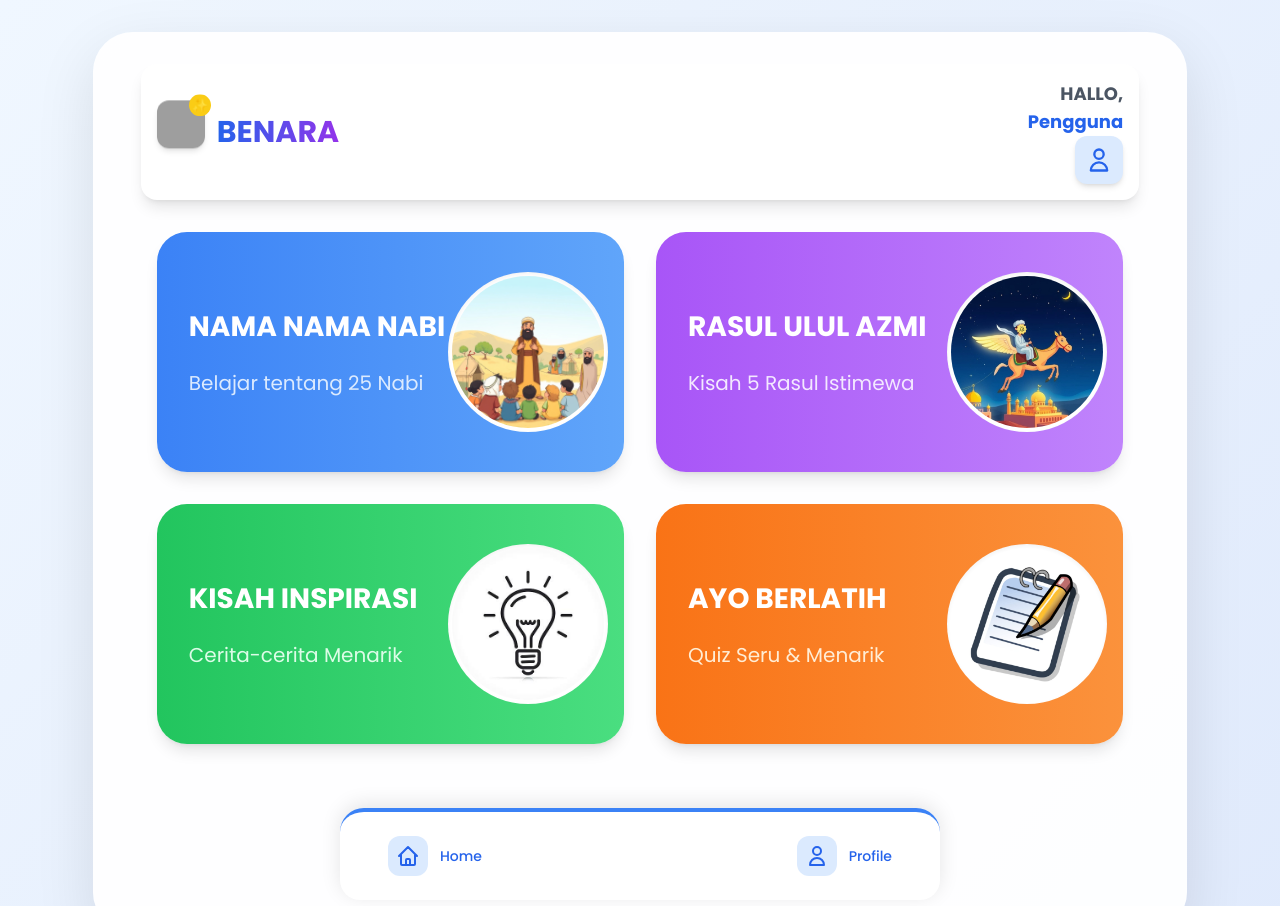
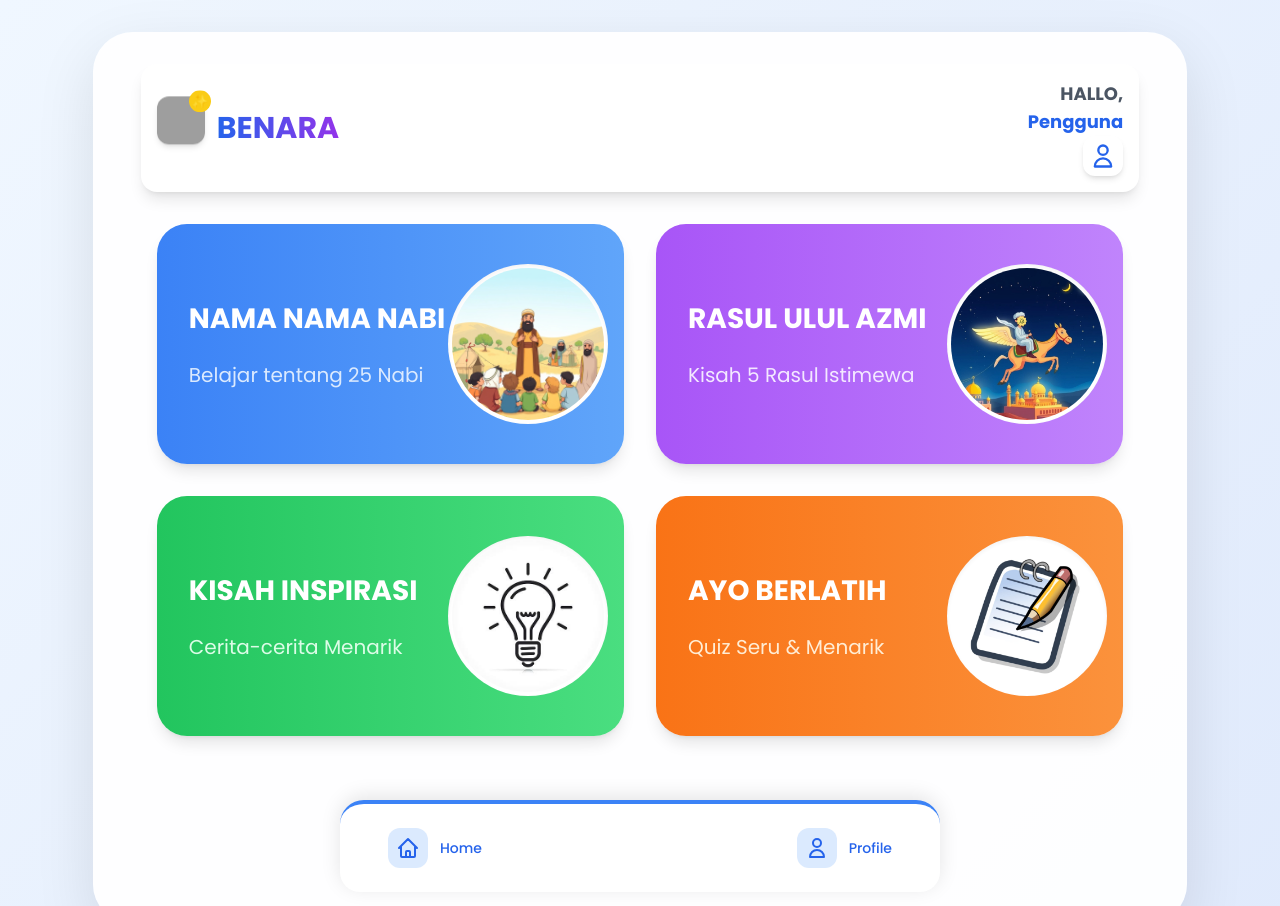
Before and after one commit to mrj54/benara.app, a website: page beranda.html in a window 1280 px wide. Shown: the top 906 px of the page. Drawn offline with nearby package versions, Linux system fonts and the light colour scheme; grey boxes are pictures that could not be loaded.

Commit message:
fix=profile

```diff
--- a/beranda.html
+++ b/beranda.html
@@ -26,7 +26,7 @@
                             <span id="welcomeMessage" class="text-blue-600 font-bold text-base sm:text-lg lg:text-l">masjan hidayat</span>
                         </div>
 
-                    <div class="w-12 h-12 bg-blue-100 rounded-xl flex items-center justify-center shadow-md hover:bg-blue-200 transition-colors cursor-pointer">
+                    <div class="w-10 h-10 bg--100 rounded-xl flex items-center justify-center shadow-md hover:bg-blue-200 transition-colors cursor-pointer">
                         <svg xmlns="http://www.w3.org/2000/svg" class="h-6 w-6 lg:h-7 lg:w-7 text-blue-600" viewBox="0 0 24 24" fill="none" stroke="currentColor">
                             <path stroke-linecap="round" stroke-linejoin="round" stroke-width="2" d="M16 7a4 4 0 11-8 0 4 4 0 018 0zM12 14a7 7 0 00-7 7h14a7 7 0 00-7-7z" />
                         </svg>
```
